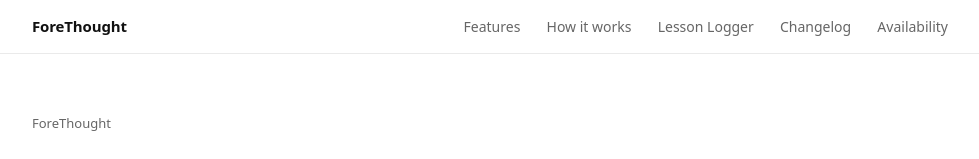
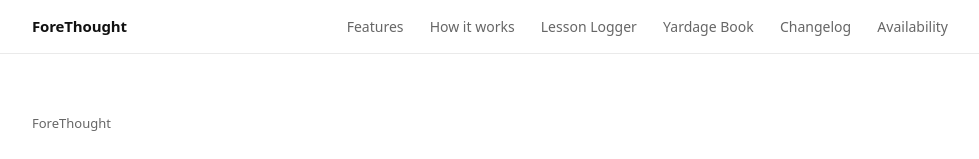
Before and after one commit to playskratch/forethought.site, a plain HTML site: page lesson-logger.html in a window 1280 px wide. Shown: the top 159 px of the page, without its empty margins (150-1129 px from the left). Drawn offline with Linux system fonts and the light colour scheme.

Commit message:
Update lesson-logger.html

```diff
--- a/lesson-logger.html
+++ b/lesson-logger.html
@@ -22,6 +22,7 @@
         <a href="features.html">Features</a>
         <a href="how-it-works.html">How it works</a>
         <a href="lesson-logger.html" class="active">Lesson Logger</a>
+      <a href="yardagebook.html">Yardage Book</a>
         <a href="changelog.html">Changelog</a>
         <a href="availability.html">Availability</a>
       </div>
```
